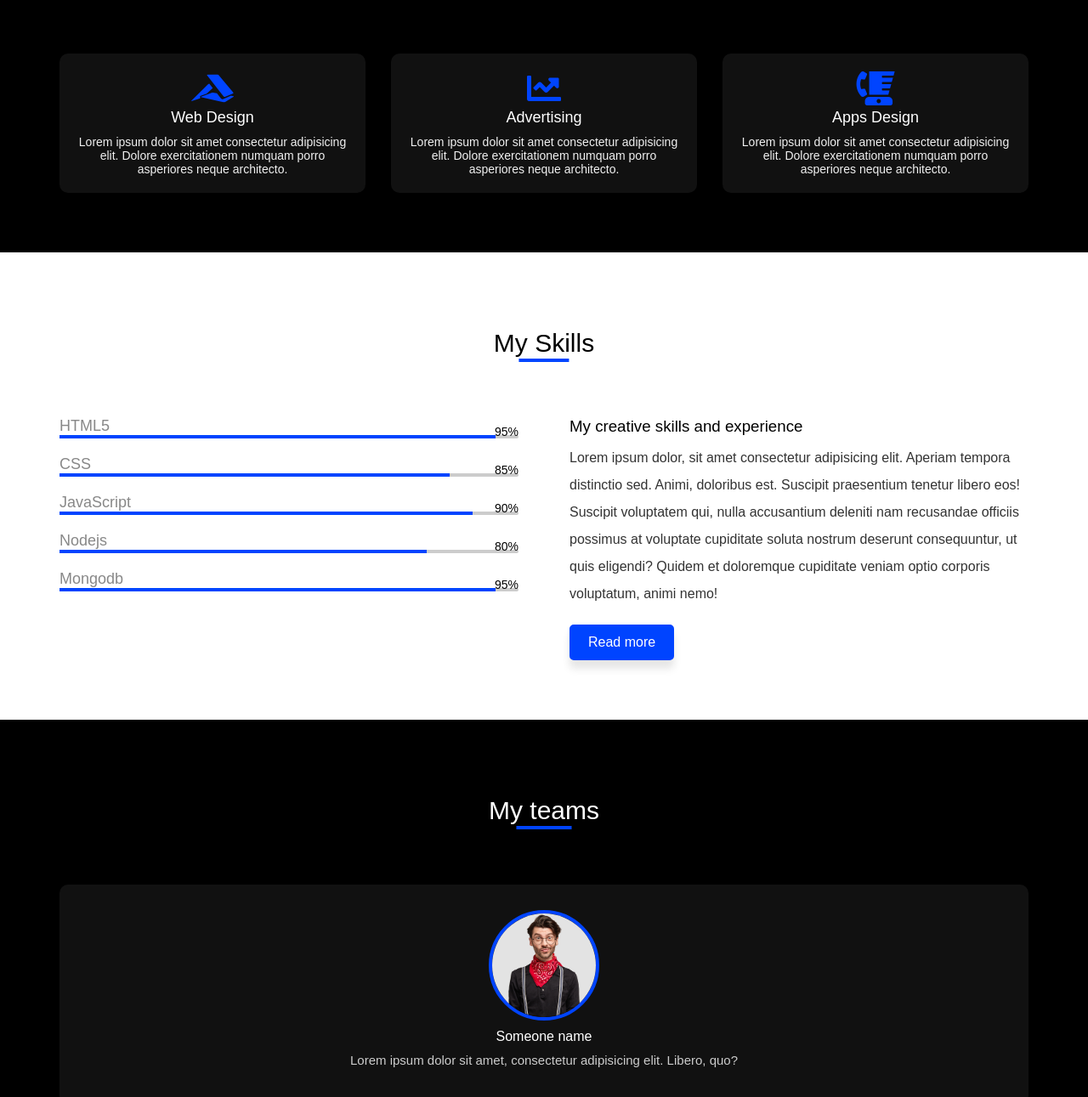
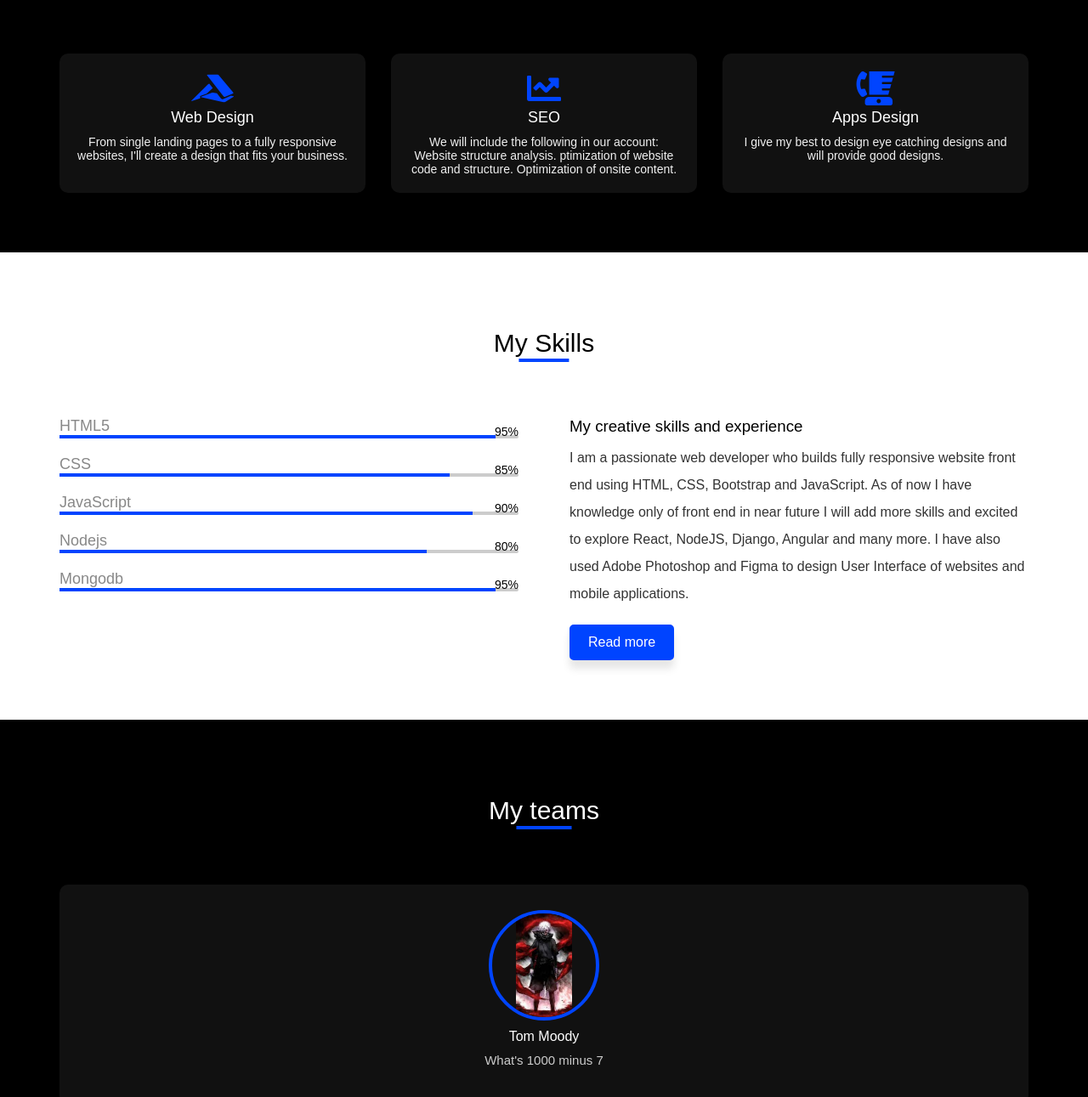
Before and after one commit to vishesh591/PORTFOLIO-WEBSITE, a plain HTML site: page index.html in a window 1280 px wide. Shown: the part 1649-2940 px from the top of the page at 85% size. Drawn offline with nearby package versions, Linux system fonts and the light colour scheme; a script that the page names is missing.

Commit message:
Update various sections

```diff
--- a/index.html
+++ b/index.html
@@ -132,19 +132,19 @@
       <div class="services-center container">
         <div class="service" data-aos="fade-down" data-aos-duration="2000">
           <span><i class="fab fa-accusoft"></i></span>
-          <h2>Web Design </h2>
+          <h2>Web Design</h2>
           <p>
-            Lorem ipsum dolor sit amet consectetur adipisicing elit. Dolore
-            exercitationem numquam porro asperiores neque architecto.
+            From single landing pages to a fully responsive
+            websites, I'll create a design that fits your business.
           </p>
         </div>
 
         <div class="service" data-aos="fade-up" data-aos-duration="2000">
           <span><i class="fas fa-chart-line"></i></span>
-          <h2>Advertising</h2>
+          <h2>SEO</h2>
           <p>
-            Lorem ipsum dolor sit amet consectetur adipisicing elit. Dolore
-            exercitationem numquam porro asperiores neque architecto.
+            We will include the following in our account: Website structure analysis.
+            ptimization of website code and structure. Optimization of onsite content.
           </p>
         </div>
 
@@ -152,8 +152,8 @@
           <span><i class="fas fa-blender-phone"></i></span>
           <h2>Apps Design</h2>
           <p>
-            Lorem ipsum dolor sit amet consectetur adipisicing elit. Dolore
-            exercitationem numquam porro asperiores neque architecto.
+            I give my best to design eye catching designs
+            and will provide good designs.
           </p>
         </div>
       </div>
@@ -208,12 +208,11 @@
         <div class="right" data-aos="fade-left" data-aos-duration="2000">
           <h3>My creative skills and experience</h3>
           <p>
-            Lorem ipsum dolor, sit amet consectetur adipisicing elit. Aperiam
-            tempora distinctio sed. Animi, doloribus est. Suscipit praesentium
-            tenetur libero eos! Suscipit voluptatem qui, nulla accusantium
-            deleniti nam recusandae officiis possimus at voluptate cupiditate
-            soluta nostrum deserunt consequuntur, ut quis eligendi? Quidem et
-            doloremque cupiditate veniam optio corporis voluptatum, animi nemo!
+          I am a passionate web developer who builds fully responsive website front end
+          using HTML, CSS, Bootstrap and JavaScript. As of now I have knowledge only of
+          front end in near future I will add more skills and excited to explore React,
+          NodeJS, Django, Angular and many more. I have also used Adobe Photoshop and
+          Figma to design User Interface of websites and mobile applications.
           </p>
           <a href="#" class="btn">Read more</a>
         </div>
@@ -233,72 +232,69 @@
               <li class="glide__slide">
                 <div class="team">
                   <div class="img-cover">
-                    <img src="./images/profile1.jpg" alt="" />
+                    <img src="./images/1.jpg" alt="" />
                   </div>
-                  <h3>Someone name</h3>
+                  <h3>Tom Moody</h3>
                   <p>
-                    Lorem ipsum dolor sit amet, consectetur adipisicing elit.
-                    Libero, quo?
+                    What's 1000 minus 7
                   </p>
                 </div>
               </li>
               <li class="glide__slide">
                 <div class="team">
                   <div class="img-cover">
-                    <img src="./images/profile2.jpg" alt="" />
+                    <img src="./images/2.jpg" alt="" />
                   </div>
-                  <h3>Someone name</h3>
+                  <h3>Smith S</h3>
                   <p>
-                    Lorem ipsum dolor sit amet, consectetur adipisicing elit.
-                    Libero, quo?
+                    I can get lost in a Straight Lane too
                   </p>
                 </div>
               </li>
               <li class="glide__slide">
                 <div class="team">
                   <div class="img-cover">
-                    <img src="./images/profile3.jpg" alt="" />
+                    <img src="./images/3.jpg" alt="" />
                   </div>
-                  <h3>Someone name</h3>
+                  <h3>Lelouch</h3>
                   <p>
-                    Lorem ipsum dolor sit amet, consectetur adipisicing elit.
-                    Libero, quo?
+                    If strength is justice, then is powerlessness a crime?
+                    If the king doesnt move, then his subjects won't follow.
                   </p>
                 </div>
               </li>
               <li class="glide__slide">
                 <div class="team">
                   <div class="img-cover">
-                    <img src="./images/profile4.jpg" alt="" />
+                    <img src="./images/4.jpg" alt="" />
                   </div>
-                  <h3>Someone name</h3>
+                  <h3>Luffy </h3>
                   <p>
-                    Lorem ipsum dolor sit amet, consectetur adipisicing elit.
-                    Libero, quo?
+                  If you dont take risks you cant create a future.
+                  I am going to become pirate king.
                   </p>
                 </div>
               </li>
               <li class="glide__slide">
                 <div class="team">
                   <div class="img-cover">
-                    <img src="./images/profile3.jpg" alt="" />
+                    <img src="./images/5.jpg" alt="" />
                   </div>
-                  <h3>Someone name</h3>
+                  <h3>Naruto</h3>
                   <p>
-                    Lorem ipsum dolor sit amet, consectetur adipisicing elit.
-                    Libero, quo?
+                   Those who break the rules are scum, but those who abandon their friends are worse than scum.
                   </p>
                 </div>
               </li>
               <li class="glide__slide">
                 <div class="team">
                   <div class="img-cover">
-                    <img src="./images/profile5.jpg" alt="" />
+                    <img src="./images/6.jpg" alt="" />
                   </div>
-                  <h3>Someone name</h3>
+                  <h3>Katie Smith</h3>
                   <p>
-                    Lorem ipsum dolor sit amet, consectetur adipisicing elit.
-                    Libero, quo?
+                    He is a good team player to work with and
+                    I highly recommend him!
                   </p>
                 </div>
               </li>
```
Also changed, not shown: images/1.jpg (added), images/2.jpg (added), images/3.jpg (added), images/4.jpg (added), images/5.jpg (added), images/6.jpg (renamed from images/profile5.jpg), images/profile2.jpg (deleted), images/profile3.jpg (deleted), images/profile4.jpg (deleted).
